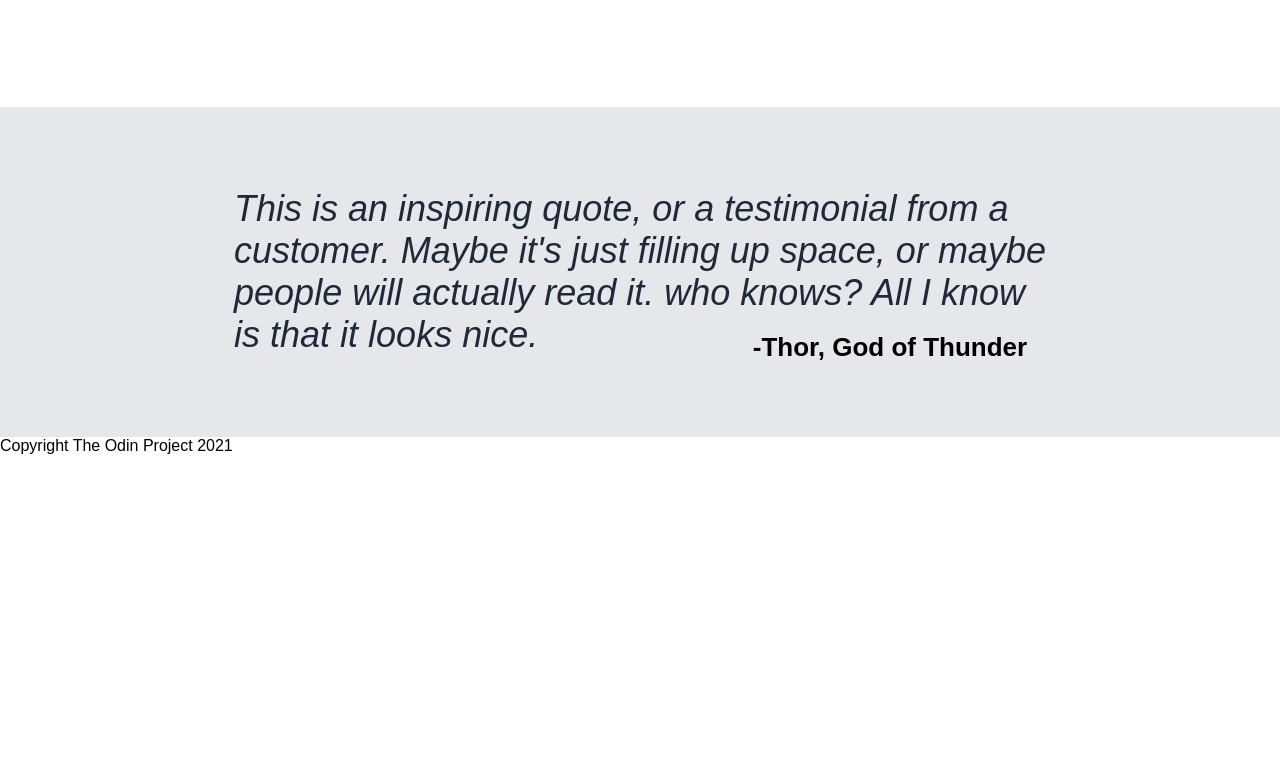
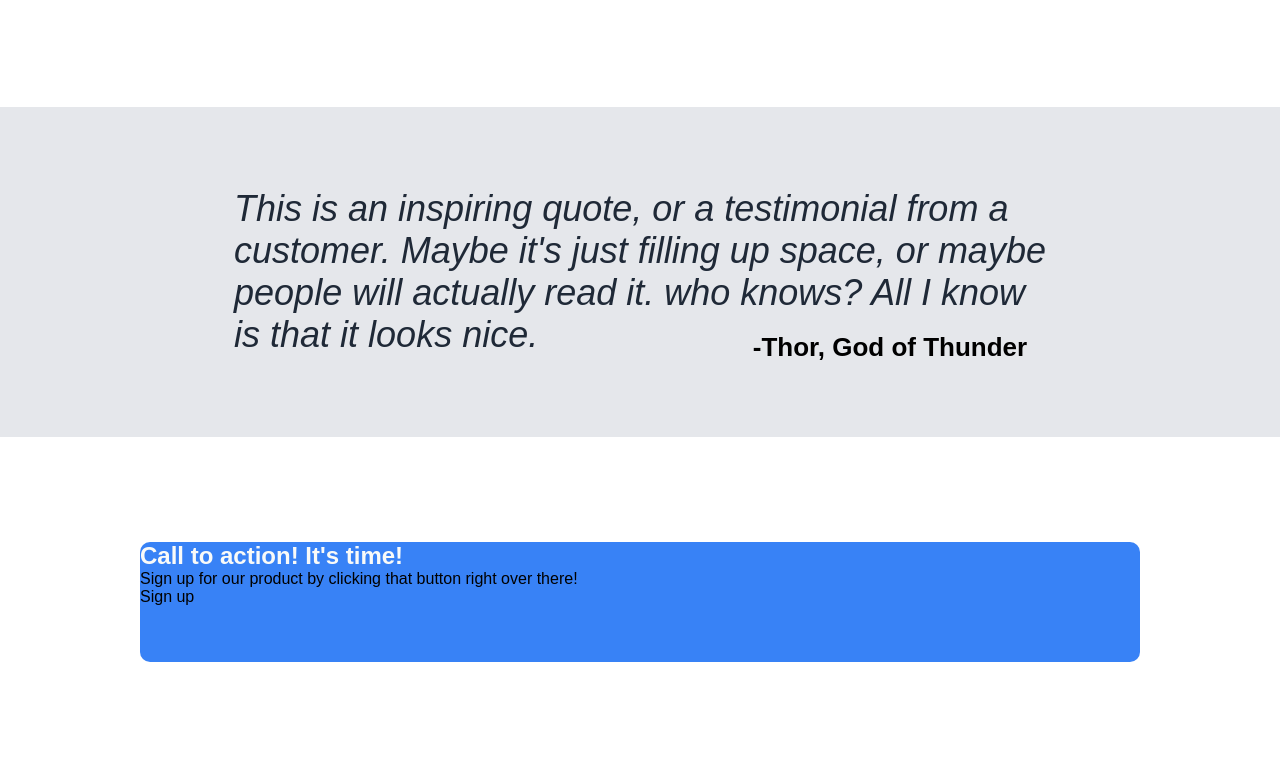
Before and after one commit to XianScripts/Landing-page, a plain HTML site: page index.html in a window 1280 px wide. Shown: the part 768-1535 px from the top of the page. Before the commit the page ends 1223 px from the top, so only its background shows below. Drawn offline with Linux system fonts and the light colour scheme.

Commit message:
Initialized call to action

```diff
--- a/index.html
+++ b/index.html
@@ -52,7 +52,16 @@
                 who knows? All I know<br> is that it looks nice.</div>
                 <div class="thor">-Thor, God of Thunder</div>
             </div>
+            <div class="callwrapper">
+                <div class="callbox">
+                    <div class="calltext">
+                        <span><h2>Call to action! It's time!</h2></span>
+                        <span>Sign up for our product by clicking that button right over there!</span>
+                    </div>
+                    <div class="callbutton">Sign up</div>
+                </div>
+            </div>
     </body>
-    <footer>Copyright The Odin Project 2021</footer>
+    <!-- <footer>Copyright The Odin Project 2021</footer> -->
 
 </html>
--- a/styles.css
+++ b/styles.css
@@ -142,3 +142,22 @@ a {
     margin-left: 500px;
     margin-top: 150px;
 }
+
+.callwrapper {
+    display: flex;
+    justify-content: center;
+    align-items: center;
+    flex-basis: 100%;
+    height: 330px;
+}
+
+.callbox {
+    background-color: #3882F6;
+    width: 1000px;
+    height: 120px;
+    border-radius: 10px;
+}
+
+.calltext >span >h2 {
+    color: #F9FAF8;
+}
```
